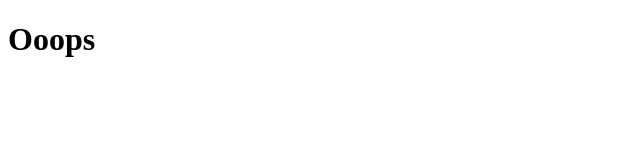
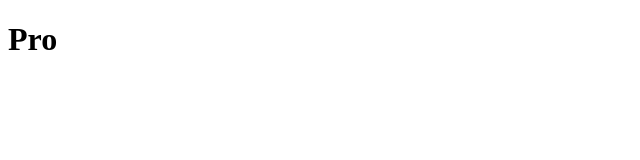
Before and after one commit to hrach707/lesson, a plain HTML site: page index.html in a window 1280 px wide. Shown: the full height of the page, 0-640 px from the left. Drawn offline with Linux system fonts and the light colour scheme.

Commit message:
Update index.html
Changes

```diff
--- a/index.html
+++ b/index.html
@@ -7,6 +7,6 @@
     <title>Document</title>
 </head>
 <body>
-    <h1>Ooops</h1>
+    <h1>Pro</h1>
 </body>
 </html>
```
